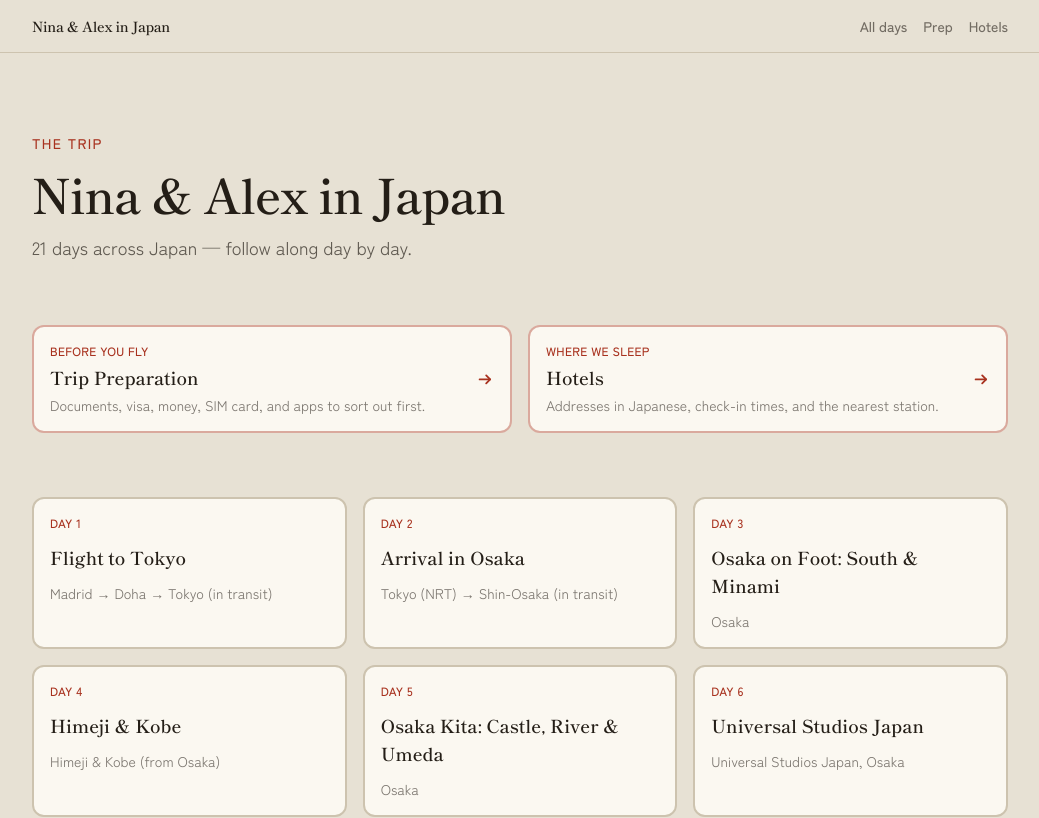
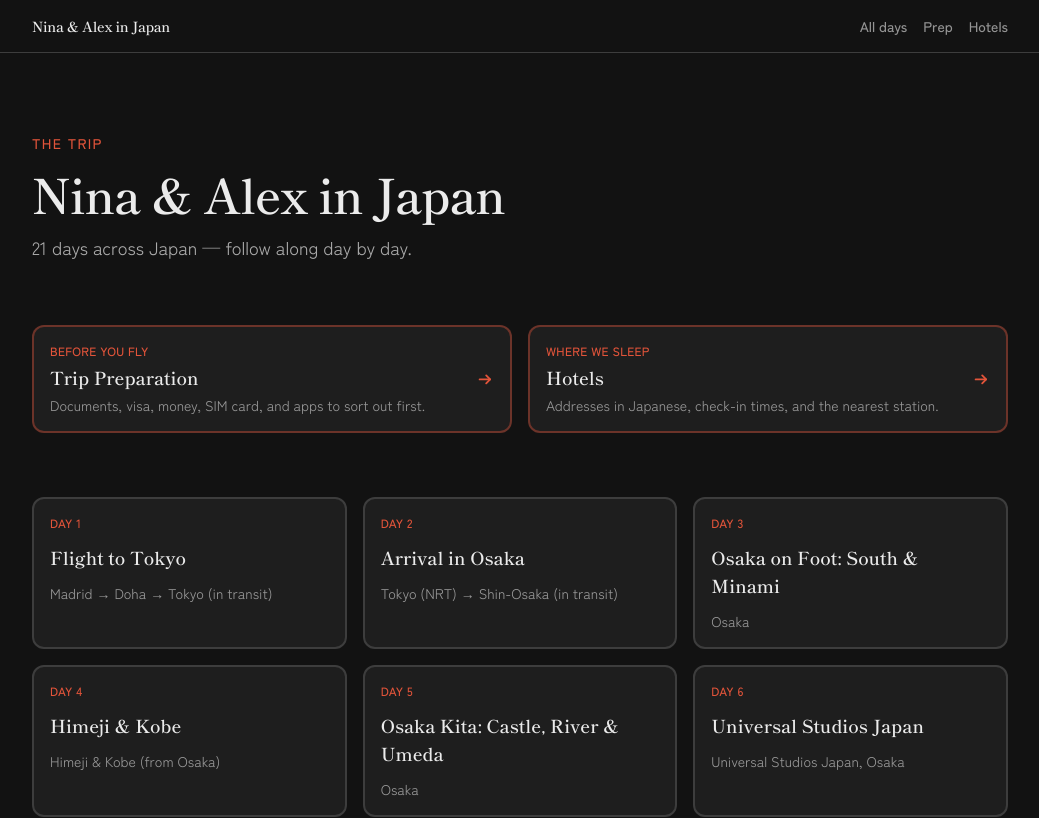
Before and after one commit to AlexLucenaWeb/nina-alex-in-japan, a Next.js app: page / in a window 1280 px wide. Shown: the top 818 px of the page, without its empty margins (120-1159 px from the left). Built offline with nearby package versions, Linux system fonts and the light colour scheme.

Commit message:
dark theme

```diff
--- a/src/app/globals.css
+++ b/src/app/globals.css
@@ -3,47 +3,33 @@
 @source "../";
 
 /*
- * One palette for every page. Each colour is a plain CSS variable, so the dark
- * theme is a single override block below and components never need a `dark:`
- * variant — `bg-card` is correct in both themes.
+ * One palette for every page. Each colour is a plain CSS variable, so
+ * components never need a `dark:` variant — `bg-card` is all they say.
+ *
+ * Dark only: the site no longer follows the system theme. A light palette
+ * would go back in here as a `prefers-color-scheme: light` override.
  *
  * `@theme inline` is what makes that work: utilities compile to `var(--card)`
  * instead of to whatever hex value was current when Tailwind ran.
  */
 :root {
-  color-scheme: light dark;
+  color-scheme: dark;
 
-  --paper: #e7e1d4; /* page background */
-  --card: #fbf8f1; /* raised surfaces: cards, tables */
-  --band: #dcd4c3; /* header bars — deliberately not --card, so headers read
-                      as structure rather than as one more box */
-  --ink: #241e17; /* text — /70 for secondary, /50 for muted */
-  --line: #cdc3af; /* borders and rules */
-  --momiji: #a8321f; /* maple red: the one accent */
-  --on-momiji: #fbf8f1; /* text sitting on a momiji fill */
-  --ochre: #9c7020;
-  --pine: #4a5a44;
-}
-
-@media (prefers-color-scheme: dark) {
-  :root {
   /* Neutral greys, no hue: warm near-blacks read as a brown cast on screen.
      The warmth in this theme comes from the accents, not the surfaces. */
-    --paper: #121212;
-    --card: #1e1e1e;
-    /* Lighter than the cards here, darker than the page in the light theme:
-       either way the header is the heaviest surface on screen. */
+  --paper: #121212; /* page background */
+  --card: #1e1e1e; /* raised surfaces: cards, tables */
+  /* Header bars — lighter than the cards, so the header is the heaviest
+     surface on screen and reads as structure rather than one more box. */
   --band: #2b2b2b;
-    --ink: #ebebeb;
-    --line: #3d3d3d;
-    /* The light theme's deep red disappears on a dark background, so this is a
-       lightened version of it — same hue (~9°), kept at ~5:1 against --paper.
-       Any lighter and it slides into salmon. */
+  --ink: #ebebeb; /* text — /70 for secondary, /50 for muted */
+  --line: #3d3d3d; /* borders and rules */
+  /* Maple red, the one accent: a lightened red (hue ~9°) kept at ~5:1 against
+     --paper. Any lighter and it slides into salmon. */
   --momiji: #e2543a;
-    --on-momiji: #141414;
+  --on-momiji: #141414; /* text sitting on a momiji fill */
   --ochre: #d9a441;
   --pine: #93a98a;
-  }
 }
 
 @theme inline {
--- a/src/app/layout.js
+++ b/src/app/layout.js
@@ -9,17 +9,14 @@ export const metadata = {
   description: "A 21-day trip through Japan, day by day.",
   appleWebApp: {
     title: "Japan Trip",
-    statusBarStyle: "default",
+    statusBarStyle: "black",
   },
 };
 
 export const viewport = {
-  // Matches --paper in each theme so the browser and PWA chrome blend into
-  // the page instead of sitting on it as a coloured band.
-  themeColor: [
-    { media: "(prefers-color-scheme: light)", color: "#e7e1d4" },
-    { media: "(prefers-color-scheme: dark)", color: "#14110d" },
-  ],
+  // Matches --paper so the browser and PWA chrome blend into the page
+  // instead of sitting on it as a coloured band.
+  themeColor: "#121212",
 };
 
 export default function RootLayout({ children }) {
--- a/src/app/manifest.js
+++ b/src/app/manifest.js
@@ -5,8 +5,8 @@ export default function manifest() {
     description: "A 21-day trip through Japan, day by day.",
     start_url: "/",
     display: "standalone",
-    background_color: "#FBF8F1",
-    theme_color: "#A8321F",
+    background_color: "#121212",
+    theme_color: "#121212",
     icons: [
       {
         src: "/icon-192.png",
--- a/src/components/route-itinerary/RouteMap.js
+++ b/src/components/route-itinerary/RouteMap.js
@@ -1,6 +1,6 @@
 "use client";
 
-import { useEffect, useMemo, useState, useSyncExternalStore } from "react";
+import { useEffect, useMemo, useState } from "react";
 import {
   MapContainer,
   TileLayer,
@@ -14,12 +14,9 @@ import "leaflet/dist/leaflet.css";
 
 const FIT_PADDING = [40, 40];
 
-// A light basemap in dark mode is the one thing that gives the theme away, so
-// the tiles switch with it. Same provider, so the styling stays consistent.
-const TILE_URL = {
-  light: "https://{s}.basemaps.cartocdn.com/rastertiles/voyager/{z}/{x}/{y}{r}.png",
-  dark: "https://{s}.basemaps.cartocdn.com/dark_all/{z}/{x}/{y}{r}.png",
-};
+// The site is dark only, and a light basemap would be the one thing that
+// gives the theme away.
+const TILE_URL = "https://{s}.basemaps.cartocdn.com/dark_all/{z}/{x}/{y}{r}.png";
 const TILE_ATTRIBUTION =
   '&copy; <a href="https://www.openstreetmap.org/copyright">OpenStreetMap</a> contributors &copy; <a href="https://carto.com/attributions">CARTO</a>';
 
@@ -37,37 +34,17 @@ function createNumberedIcon(n) {
   });
 }
 
-const DARK_SCHEME = "(prefers-color-scheme: dark)";
-
-function subscribeToColorScheme(onChange) {
-  const query = window.matchMedia(DARK_SCHEME);
-  query.addEventListener("change", onChange);
-  return () => query.removeEventListener("change", onChange);
-}
-
-// The OS colour scheme is external state, so it is read rather than mirrored
-// into a useState — that would be a setState inside an effect.
-function usePrefersDark() {
-  return useSyncExternalStore(
-    subscribeToColorScheme,
-    () => window.matchMedia(DARK_SCHEME).matches,
-    () => false,
-  );
-}
-
 // Leaflet writes the route colour to an SVG presentation attribute, so it has
 // to be a literal value — var(--momiji) never resolves there, and react-leaflet
 // drops pathOptions.className, ruling out styling it from the stylesheet.
 // Reading the token keeps globals.css the only place the palette is defined.
-function usePaletteColor(variable, prefersDark) {
+function usePaletteColor(variable) {
   return useMemo(
     () =>
       getComputedStyle(document.documentElement)
         .getPropertyValue(variable)
         .trim(),
-    // Re-read on theme change: the variable resolves to a different value.
-    // eslint-disable-next-line react-hooks/exhaustive-deps
-    [variable, prefersDark],
+    [variable],
   );
 }
 
@@ -141,8 +118,7 @@ export default function RouteMap({ stops: allStops }) {
     () => allStops.filter((stop) => !stop.optional),
     [allStops]
   );
-  const prefersDark = usePrefersDark();
-  const routeColor = usePaletteColor("--momiji", prefersDark);
+  const routeColor = usePaletteColor("--momiji");
   const positions = useMemo(
     () => stops.map((stop) => [stop.lat, stop.lng]),
     [stops]
@@ -177,11 +153,8 @@ export default function RouteMap({ stops: allStops }) {
         style={{ height: "100%", width: "100%" }}
       >
         <TileLayer
-          // Leaflet caches the URL template on mount; the key forces a fresh
-          // layer when the system theme flips mid-session.
-          key={prefersDark ? "dark" : "light"}
           attribution={TILE_ATTRIBUTION}
-          url={prefersDark ? TILE_URL.dark : TILE_URL.light}
+          url={TILE_URL}
           subdomains="abcd"
           maxZoom={20}
         />
```
Lines whose indentation alone changed are shown as unchanged.
